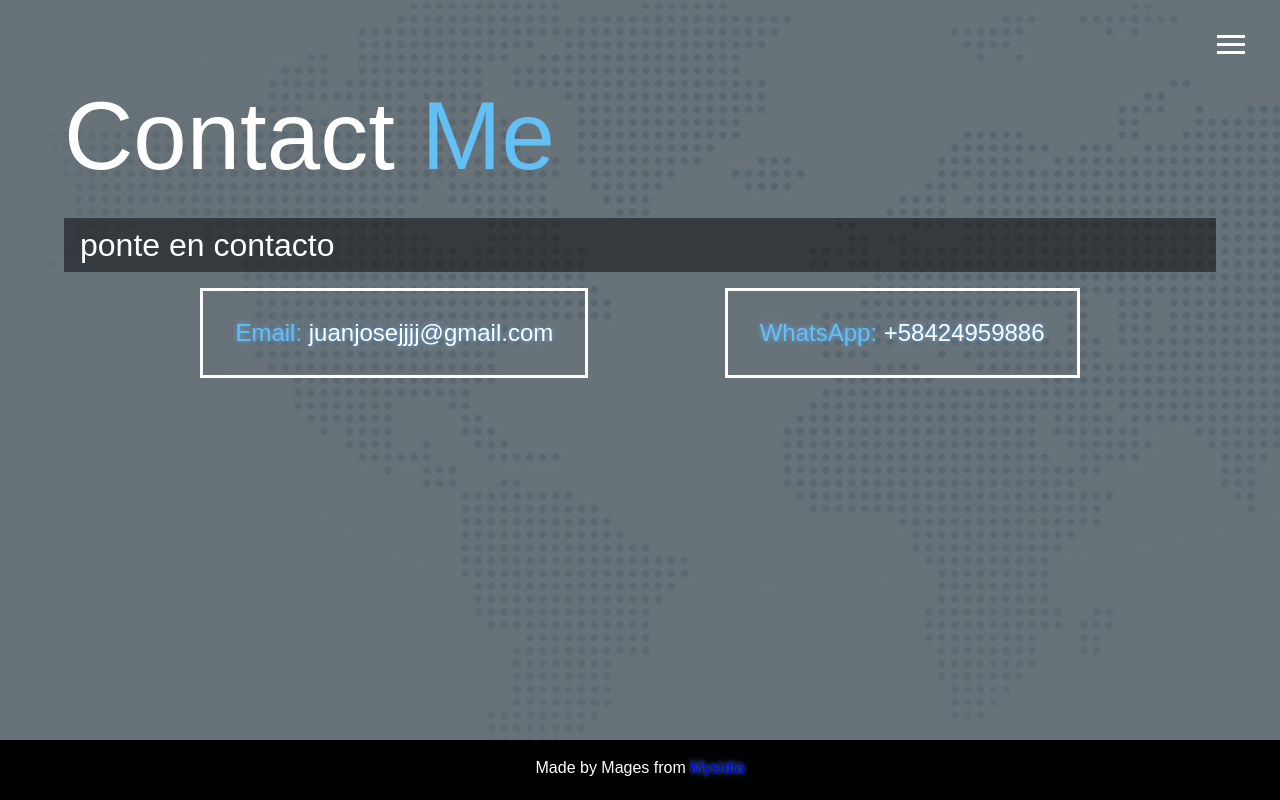
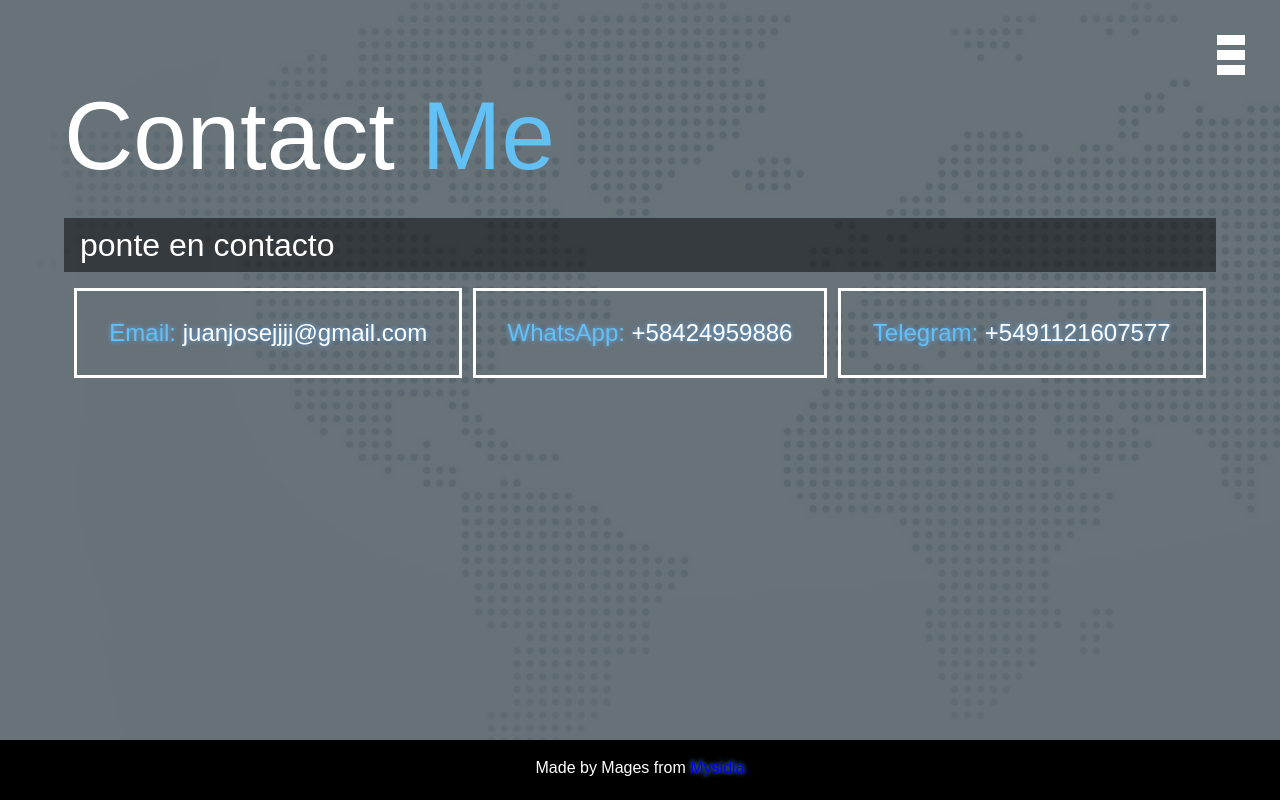
Before and after one commit to MS-2/me, a plain HTML site: page contact.html in a window 1280 px wide. Drawn offline with Linux system fonts and the light colour scheme.

Commit message:
07/082020
add telegram on contac and new style for menu btn

```diff
--- a/contact.html
+++ b/contact.html
@@ -58,6 +58,12 @@
                 </span>+58424959886
                </a>
             </div>
+              <div>
+                <a href="https://t.me/mssi3" target="_blank">
+                <span class="text-secondary">Telegram:
+                </span>+5491121607577
+               </a>
+            </div>
         </div>
 
     </main>
--- a/css/main.css
+++ b/css/main.css
@@ -7,7 +7,8 @@
   transition: all 0.5s ease-out; }
   .menu-btn .btn-line {
     width: 28px;
-    height: 3px;
+    height: 10px;
+    /* height: 3px;  "hamburguer&&"x" */
     margin: 0 0 5px 0;
     background: #fff;
     transition: all 0.5s ease-out; }
```
